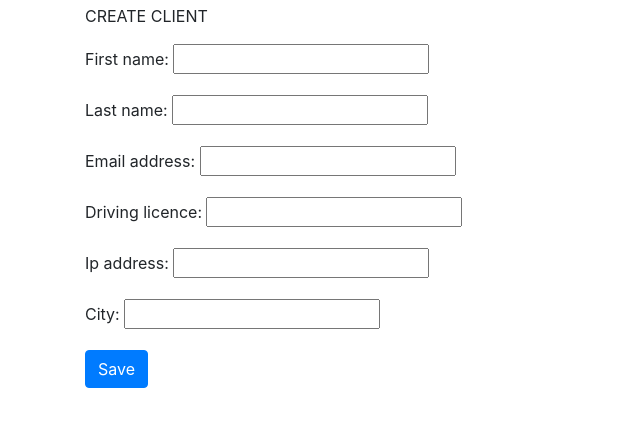
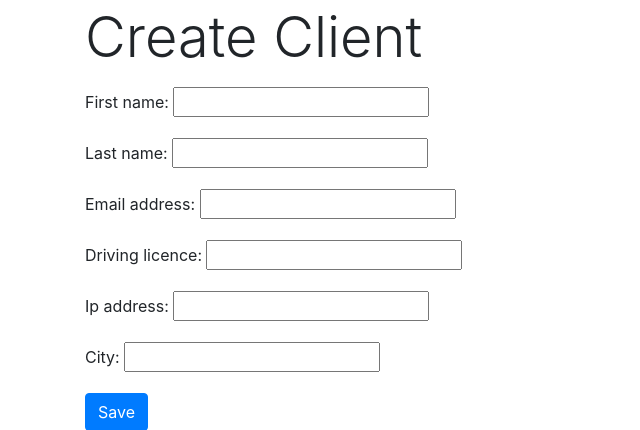
Before and after one commit to Hernandiaz035/mock-api, a Django app: page /clients/create_client/ in a window 1280 px wide. Shown: the part 56-486 px from the top of the page, without its empty margins (0-640 px from the left). Run offline with Django 3.2, Linux system fonts and the light colour scheme; some libraries are stand-ins or nearby versions.

Commit message:
Add Title on top of the main content in the client templates.

```diff
--- a/mock_api/templates/clients/client_detail.html
+++ b/mock_api/templates/clients/client_detail.html
@@ -4,6 +4,7 @@
 {% block title %} {{ client.first_name }} {% endblock %}
 
 {% block content %}
+  <p class="display-4">Client Detail</p>
   <table class="table p-3 mx-5">
       <tr>
         <th scope="row">
--- a/mock_api/templates/clients/client_form.html
+++ b/mock_api/templates/clients/client_form.html
@@ -4,7 +4,7 @@
 {% block title %} Create Client {% endblock %}
 
 {% block content %}
-  <p>CREATE CLIENT</p>
+  <p class="display-4">Create Client</p>
   <form method="post">{% csrf_token %}
     {{ form.as_p }}
     <input class="btn btn-primary" type="submit" value="Save">
--- a/mock_api/templates/clients/client_list.html
+++ b/mock_api/templates/clients/client_list.html
@@ -7,6 +7,7 @@
   <a href="{% url 'clients:clients-create' %}" class="btn btn-outline-primary m-3" >
     Create new client
   </a>
+  <p class="display-4">Clients List</p>
   <table class="table">
     <thead>
       <th scope="col">
```
